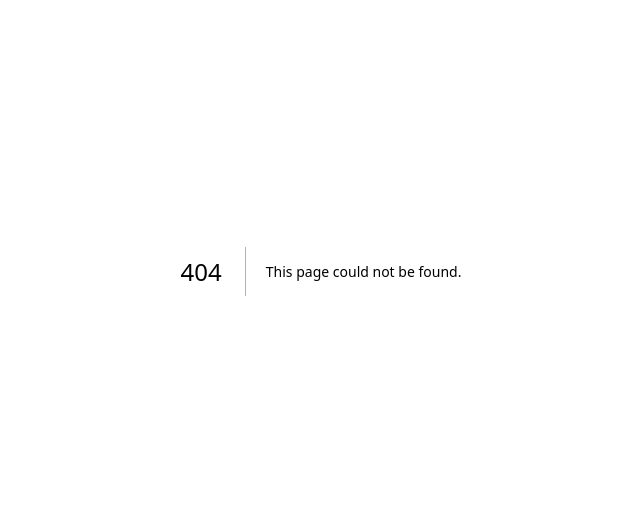
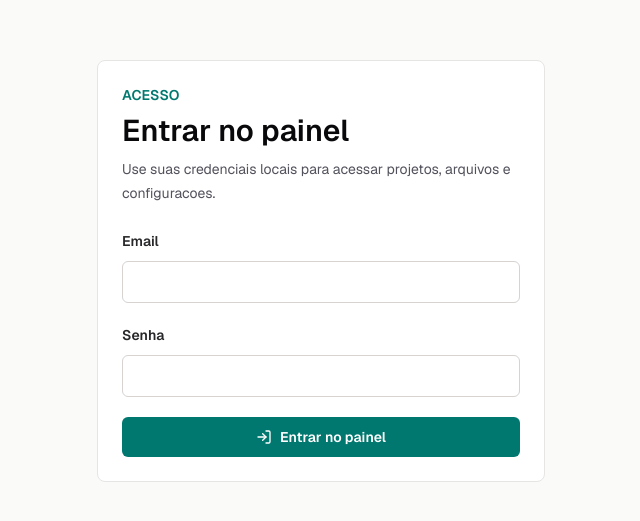
Before and after one commit to gustavomenani/automa-o-para-cria-o-de-v-deos-curtos-para-redes-sociais, a Next.js app: page /login in a window 1280 px wide. Before the commit this address had no page. Shown: the part 129-650 px from the top of the page, without its empty margins (319-959 px from the left). Built offline with nearby package versions, Linux system fonts and the light colour scheme; no server answers.

Commit message:
feat(03-01): add login action and page
- validate credentials and provision initial local user

- add Portuguese login form with safe feedback

```diff
--- /dev/null
+++ b/src/app/login/page.tsx
@@ -0,0 +1,35 @@
+import { redirect } from "next/navigation";
+import { LoginForm } from "@/features/auth/components/login-form";
+import { getCurrentUser } from "@/features/auth/session";
+
+export const dynamic = "force-dynamic";
+
+export default async function LoginPage({
+  searchParams,
+}: {
+  searchParams: Promise<{ error?: string; loggedOut?: string }>;
+}) {
+  const user = await getCurrentUser();
+
+  if (user) {
+    redirect("/dashboard");
+  }
+
+  const feedback = await searchParams;
+  const message = feedback.error === "auth" ? "Faca login para acessar seus projetos." : undefined;
+
+  return (
+    <main className="flex min-h-screen items-center justify-center bg-stone-50 px-4 py-10">
+      <section className="w-full max-w-md rounded-lg border border-stone-200 bg-white p-6">
+        <div className="mb-6">
+          <p className="text-sm font-semibold uppercase text-teal-700">Acesso</p>
+          <h1 className="mt-2 text-3xl font-semibold text-zinc-950">Entrar no painel</h1>
+          <p className="mt-2 text-sm leading-6 text-zinc-600">
+            Use suas credenciais locais para acessar projetos, arquivos e configuracoes.
+          </p>
+        </div>
+        <LoginForm message={message} />
+      </section>
+    </main>
+  );
+}
--- /dev/null
+++ b/src/features/auth/actions.ts
@@ -0,0 +1,85 @@
+"use server";
+
+import { randomBytes, scryptSync, timingSafeEqual } from "node:crypto";
+import { redirect } from "next/navigation";
+import { prisma } from "@/lib/prisma";
+import { createSession, destroySession } from "@/features/auth/session";
+import { loginInputSchema } from "@/features/auth/schemas";
+
+export type LoginActionState = {
+  message?: string;
+};
+
+const INVALID_LOGIN_MESSAGE = "Faca login para acessar seus projetos.";
+
+function hashPassword(password: string, salt = randomBytes(16).toString("hex")) {
+  const hash = scryptSync(password, salt, 64).toString("hex");
+  return `${salt}:${hash}`;
+}
+
+function verifyPassword(password: string, storedHash: string) {
+  const [salt, hash] = storedHash.split(":");
+
+  if (!salt || !hash) {
+    return false;
+  }
+
+  const expected = Buffer.from(hash, "hex");
+  const actual = Buffer.from(scryptSync(password, salt, 64).toString("hex"), "hex");
+
+  return expected.length === actual.length && timingSafeEqual(expected, actual);
+}
+
+async function maybeCreateInitialUser(email: string, password: string) {
+  const initialEmail = process.env.INITIAL_USER_EMAIL?.trim().toLowerCase();
+  const initialPassword = process.env.INITIAL_USER_PASSWORD;
+
+  if (!initialEmail || !initialPassword || email !== initialEmail || password !== initialPassword) {
+    return null;
+  }
+
+  const userCount = await prisma.user.count();
+
+  if (userCount > 0) {
+    return null;
+  }
+
+  return prisma.user.create({
+    data: {
+      email,
+      passwordHash: hashPassword(password),
+      name: email.split("@")[0] || null,
+    },
+  });
+}
+
+export async function loginAction(
+  _prevState: LoginActionState,
+  formData: FormData,
+): Promise<LoginActionState> {
+  const parsed = loginInputSchema.safeParse({
+    email: formData.get("email"),
+    password: formData.get("password"),
+  });
+
+  if (!parsed.success) {
+    return { message: parsed.error.issues[0]?.message ?? INVALID_LOGIN_MESSAGE };
+  }
+
+  const { email, password } = parsed.data;
+  const user =
+    (await prisma.user.findUnique({ where: { email } })) ??
+    (await maybeCreateInitialUser(email, password));
+
+  if (!user?.passwordHash || !verifyPassword(password, user.passwordHash)) {
+    return { message: INVALID_LOGIN_MESSAGE };
+  }
+
+  await createSession(user.id);
+  redirect("/dashboard");
+}
+
+export async function logoutAction() {
+  await destroySession();
+  redirect("/login?loggedOut=1");
+}
--- /dev/null
+++ b/src/features/auth/components/login-form.tsx
@@ -0,0 +1,59 @@
+"use client";
+
+import { useActionState } from "react";
+import { LogIn } from "lucide-react";
+import { FeedbackBanner } from "@/components/feedback-banner";
+import { loginAction, type LoginActionState } from "@/features/auth/actions";
+
+const initialState: LoginActionState = {};
+
+export function LoginForm({ message }: { message?: string }) {
+  const [state, formAction, pending] = useActionState(loginAction, initialState);
+  const feedback = state.message ?? message;
+
+  return (
+    <form action={formAction} className="space-y-5">
+      {feedback ? (
+        <FeedbackBanner type="error" title="Acesso necessario" message={feedback} />
+      ) : null}
+
+      <div>
+        <label htmlFor="email" className="text-sm font-semibold text-zinc-800">
+          Email
+        </label>
+        <input
+          id="email"
+          name="email"
+          type="email"
+          required
+          autoComplete="email"
+          className="mt-2 w-full rounded-md border border-stone-300 bg-white px-3 py-2.5 text-sm"
+        />
+      </div>
+
+      <div>
+        <label htmlFor="password" className="text-sm font-semibold text-zinc-800">
+          Senha
+        </label>
+        <input
+          id="password"
+          name="password"
+          type="password"
+          required
+          minLength={8}
+          autoComplete="current-password"
+          className="mt-2 w-full rounded-md border border-stone-300 bg-white px-3 py-2.5 text-sm"
+        />
+      </div>
+
+      <button
+        type="submit"
+        disabled={pending}
+        className="inline-flex w-full items-center justify-center gap-2 rounded-md bg-teal-700 px-4 py-2.5 text-sm font-semibold text-white transition hover:bg-teal-800 disabled:cursor-not-allowed disabled:opacity-60"
+      >
+        <LogIn size={16} />
+        {pending ? "Entrando..." : "Entrar no painel"}
+      </button>
+    </form>
+  );
+}
```
